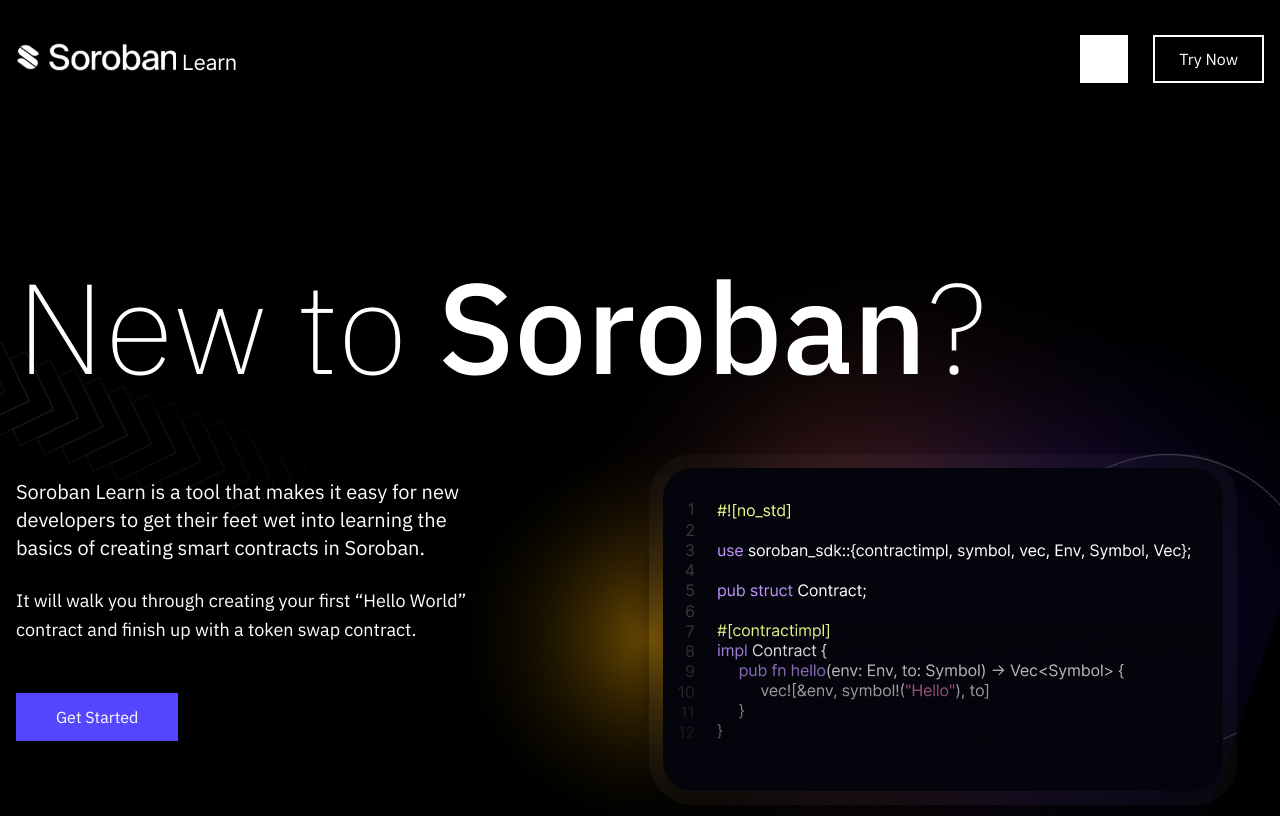
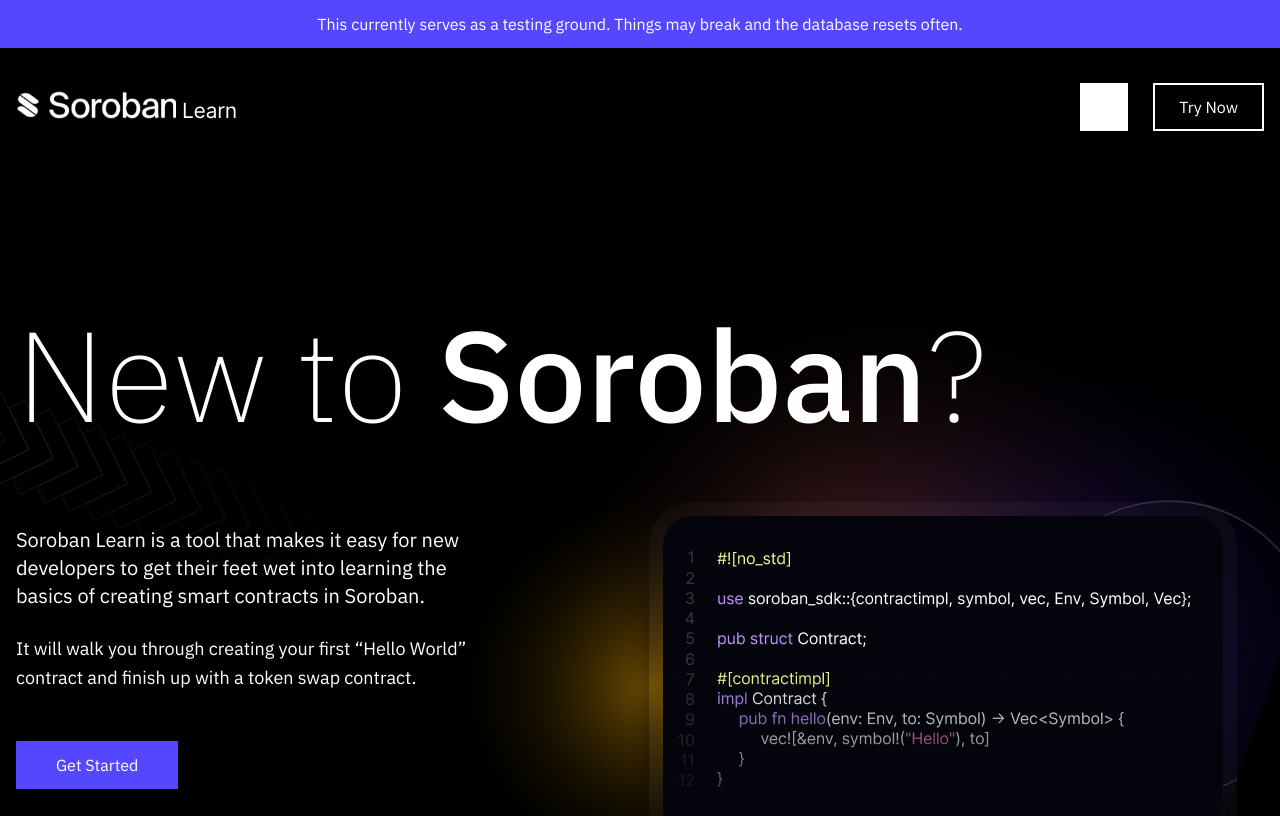
Before and after one commit to Soroban-Learn/soroban-learn-new, a Next.js app: page / in a window 1280 px wide. Shown: the top 816 px of the page. Built offline with nearby package versions, Linux system fonts and the light colour scheme.

Commit message:
add warning

```diff
--- a/src/app/layout.tsx
+++ b/src/app/layout.tsx
@@ -31,6 +31,10 @@
         />
       </head>
       <body className={imbplexsans.className}>
+        <div className="w-full text-center py-3 bg-primary">
+          This currently serves as a testing ground. Things may break and the
+          database resets often.
+        </div>
         <LayoutProviders>{children}</LayoutProviders>
       </body>
     </html>
```
